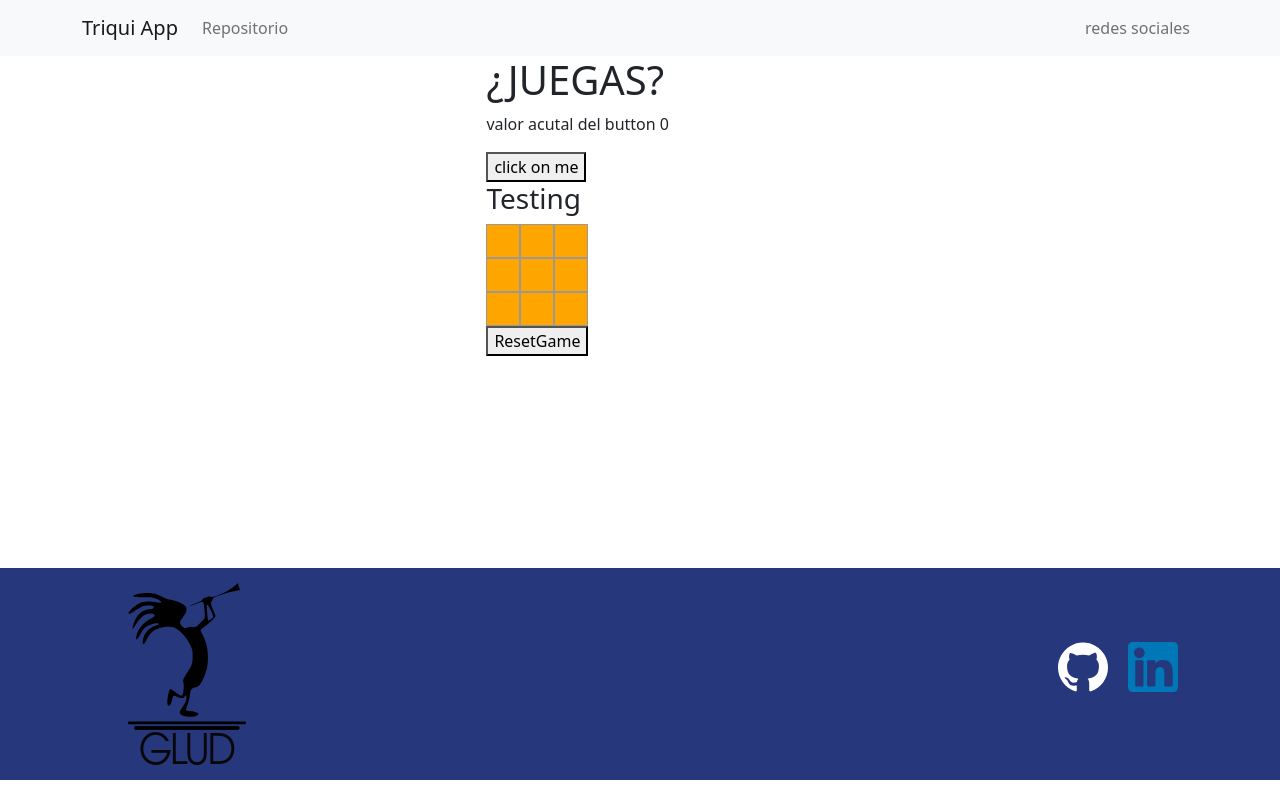
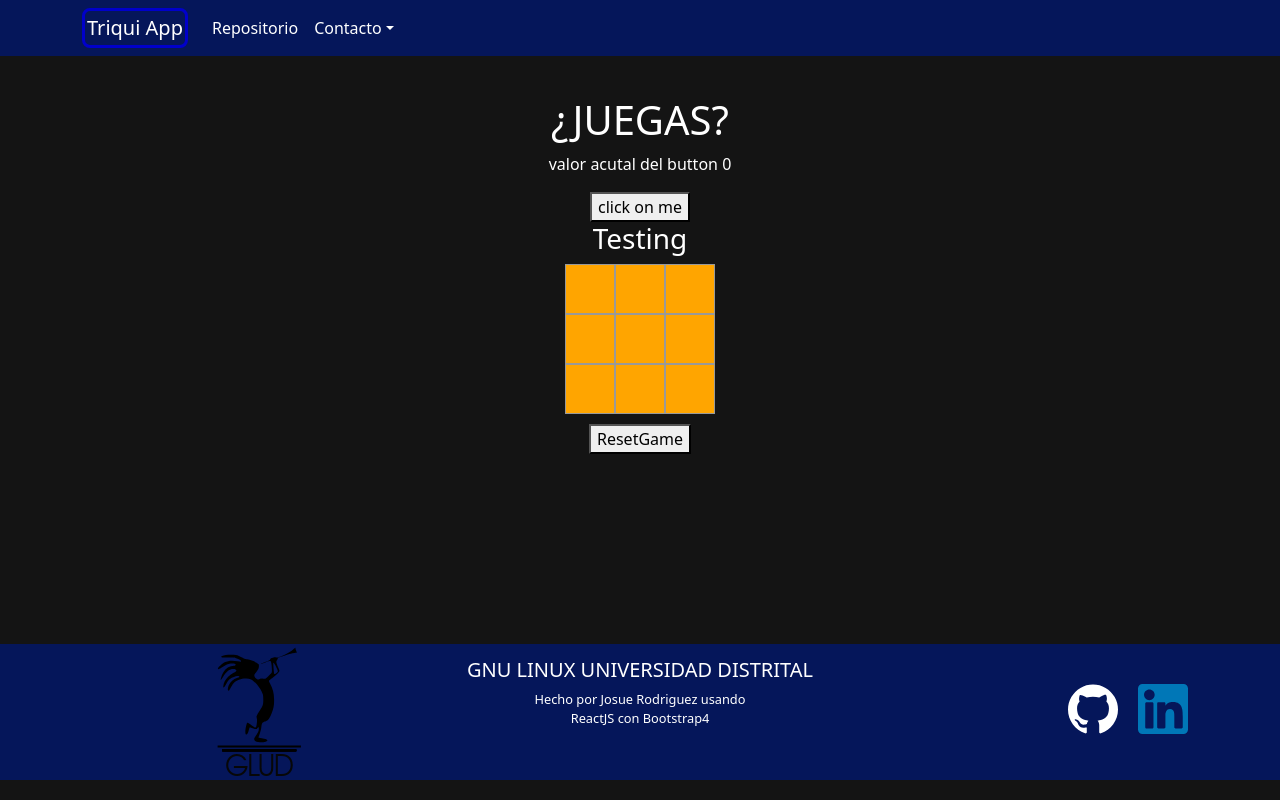
Before and after one commit to JosueRS12/Triqui-project, a React app: page / in a window 1280 px wide. Built offline with nearby package versions, Linux system fonts and the light colour scheme.

Commit message:
ultimos retoques

```diff
--- a/src/components/game/board.css
+++ b/src/components/game/board.css
@@ -1,18 +1,22 @@
+body{
+  background-color: #000000eb;
+}
 
+h1, h3, p {
+  color: white;
+}
 
 .square {
     background: orange;
     border: 1px solid #999;
     float: left;
     font-size: 24px;
-    height: 34px;
+    height: 50px;
     text-align: center;
-    width: 34px;
+    width: 50px;
 
 }
-.button:hover{
 
-}
 .fil{
   padding: 0px;
 }
@@ -21,8 +25,22 @@ button:disabled{
   color: black;
 }
 
+.grid-squares{
+  display: grid;
+  grid-template-columns: repeat(3, 2fr);
+}
+
+.all-grid{
+  display: flex;
+  justify-content: center;
+}
+
 .board{
-  display: grid;
-  align-items: center;
-  margin-left: 38vw;
+  margin: 40px;
+  position: relative;
+  text-align: center;
 }
+
+.resetButton{
+  margin-top:10px;
+}
--- a/src/components/game/board.js
+++ b/src/components/game/board.js
@@ -1,6 +1,5 @@
 import React, {useState, useEffect} from 'react';
 import './board.css';
-
 function Square(props){
   const [value,setValue] = useState('');
   return(
@@ -162,14 +161,12 @@ function VerifyEndGame(moves, setPlayerMovements, player){
     alert(`ganó el jugador ${player}`);
   }
 }
-
-
 //amorcito
 
 const Amor = (props) =>{
   return (
     <div>
-      <a target="_blank" href="https://www.youtube.com/watch?v=5j2FE_K-rAA">QUIERO...</a>
+      <a target="_blank" href="https://www.youtube.com/watch?v=5j2FE_K-rAA" rel="noreferrer"> QUIERO...</a>
     </div>
   );
 }
@@ -188,7 +185,7 @@ function HowToUseHooks(props){
   });
   return(
     <div>
-      {count == 8 ? <Amor/> : null}
+      {count === 8 ? <Amor/> : null}
       <p> valor acutal del button {count} </p>
       <button type ="button" onClick={() => setCount(count+1)}>
       click on me
@@ -259,11 +256,10 @@ export default class Board extends React.Component{
         <h1>¿JUEGAS?</h1>
         <HowToUseHooks/>
         <h3>Testing</h3>
-
+          <div className="all-grid">
+            <div className="grid-squares">
               <div className="fil">
-            {this.state.board.map((element, i)=> {
-              const fil = i<3? <div className="butt" key={i}> {element} </div> : null;
-              return fil;
+                {this.state.board.map((element, i)=> { const fil = i<3? <div className="butt" key={i}> {element} </div> : null; return fil;
               })}
               </div>
               <div className="fil">
@@ -278,6 +274,8 @@ export default class Board extends React.Component{
                 return fil;
               })}
               </div>
+            </div>
+          </div>
           <div>
             <button type="button" className="resetButton" onClick={this.resetBoard}> ResetGame </button>
           </div>
--- a/src/index.css
+++ b/src/index.css
@@ -1,26 +1,50 @@
 header{
   top: 0;
-  position: relative;
+  position: static;
+}
+.navbar-light .navbar-nav .nav-link:hover, .navbar-light .navbar-nav .nav-link:focus {
+    color: white;
+}
+.decorate-header{
+  background-color: rgba(0, 23, 111, 0.77);
+  max-height:8vh; }
+.navbar-light .navbar-nav .nav-link{
+    color: white;
 }
 
+.navbar-light .navbar-brand{
+    color: white;
+    border-radius: 8px;
+    border-style: solid;
+    border-color: #0000ca;
+    padding: 2px;
+}
+
+a : link {
+  color: white;
+}
 
 footer{
   bottom: 20px;
-  position: fixed;
+  max-height: 17vh;
+  position: absolute;
   width: 100%;
-  background-color: rgba(0, 20, 102, 0.85);
+  background-color: rgba(0, 23, 111, 0.77);
+  /*background-color: #3d4645;*/
 }
 
-.container-img{
-  position: relative;
-  object-fit: cover;
-  height: auto;
-  width: 15vw;
+.decorate-img{
+  object-fit: contain;
+  width: inherit;
+  max-height: inherit;
 }
 
-img{
-  width:inherit;
-  height: max-content;
+.container{
+  max-height: inherit;
+}
+
+.row{
+  max-height: inherit;
 }
 
 .social{
@@ -32,13 +56,29 @@ img{
     background-size: 50px 50px;
 }
 
-.align{
-  margin: 10px;
+.size{
+  max-height: inherit;
+  max-width:inherit;
 }
 
-.align.social{
+.font-footer{
+  padding-block-start: 14px;
+  text-align: center;
+  font-size: 80%;
+}
+
+.contact{
+  position: relative;
+  text-align: center;
+  color: white;
+  font-style: oblique;
+  padding-block-start: 20px;
+}
+
+
+.align-social{
   text-align: right;
-  padding-block-start: 8vh;
+  padding-block-start: 5vh;
 }
 .social.github{
   background-image: url('./assets/github.svg');
@@ -47,4 +87,3 @@ img{
 .social.linkedin{
   background-image: url('./assets/linkedin.svg');
 }
-/*<div>Iconos diseñados por <a href="https://www.freepik.com" title="Freepik">Freepik</a> from <a href="https://www.flaticon.es/" title="Flaticon">www.flaticon.es</a></div>*/
--- a/src/index.js
+++ b/src/index.js
@@ -7,40 +7,27 @@ import './index.css';
 import Board from './components/game/board';
 import logoGlud from './assets/GLUD_LOGO.svg';
 //vincular boostrap
-import {Col, Row, Button, Navbar, Container, Nav, NavDropdown } from 'react-bootstrap';
+import {Image, Col, Row, Navbar, Container, Nav, NavDropdown } from 'react-bootstrap';
 const Layout = (props) =>{
-  //function redes(name){
-    //let redSocial = {link: '', class: ''};
-//// eslint-disable-next-line
-    //switch (name) {
-      //case 'github':
-        //redSocial.link = 'https://github.com/JosueRS12/';
-        //redSocial.class = 'github';
-        //break;
-      //case 'linkedin':
-        //redSocial.link = 'https://www.linkedin.com/in/josu%C3%A9-rodr%C3%ADguez-720095218';
-        //redSocial.class = 'linkedin';
-        //break;
-    //}
-    //return redSocial;
-  //}
   return (
     <main>
-      <Navbar bg="light" expand="lg">
-      <Container>
-        <Navbar.Brand href="#home">Triqui App</Navbar.Brand>
+      <header>
+        <Navbar expand="lg" className="decorate-header">
+        <Container className="size-nav">
+          <Navbar.Brand>Triqui App</Navbar.Brand>
             <Navbar.Toggle aria-controls="basic-navbar-nav" />
           <Navbar.Collapse id="basic-navbar-nav">
             <Nav className="me-auto">
-            <Nav.Link href="https://github.com/JosueRS12/Triqui-project" target="_blank">Repositorio</Nav.Link>
-          </Nav>
-          <Nav>
-            <Nav.Link href="#home">redes sociales</Nav.Link>
-
+              <Nav.Link eventKey="link-1" href="https://github.com/JosueRS12/Triqui-project" target="_blank">Repositorio</Nav.Link>
+              <NavDropdown title="Contacto" id="navbarScrollingDropdown">
+                  <NavDropdown.Item href="https://github.com/JosueRS12" target="_blank">Github</NavDropdown.Item>
+                  <NavDropdown.Item href=" https://www.linkedin.com/in/josu%C3%A9-rodr%C3%ADguez-720095218" target="_blank">Linkedin</NavDropdown.Item>
+              </NavDropdown>
             </Nav>
           </Navbar.Collapse>
         </Container>
         </Navbar>
+      </header>
       <section id="game">
         <Board/>
       </section>
@@ -48,12 +35,19 @@ const Layout = (props) =>{
       <footer>
         <Container>
           <Row>
-            <Col className="align">
-              <div className="container-img">
-                <img src={logoGlud} alt="logo glud"/>
+            <Col className="size">
+              <Image className="decorate-img"src={logoGlud} fluid/>
+            </Col>
+            <Col className="size">
+              <div className="font-footer">
+                <h5 Style="color: white"> GNU LINUX UNIVERSIDAD DISTRITAL</h5>
+                <p>
+                  Hecho por Josue Rodriguez usando <br/>
+                  ReactJS con Bootstrap4
+                </p>
               </div>
             </Col>
-            <Col className="align social">
+            <Col className="size align-social">
               <a href="https://github.com/JosueRS12/" className="social github"></a>
               <a href="https://www.linkedin.com/in/josu%C3%A9-rodr%C3%ADguez-720095218" className="social linkedin"></a>
             </Col>
@@ -61,7 +55,6 @@ const Layout = (props) =>{
         </Container>
       </footer>
     </main>
-
   );
 }
 
```
Also changed, not shown: 1 other file. Lines whose indentation alone changed are shown as unchanged.
